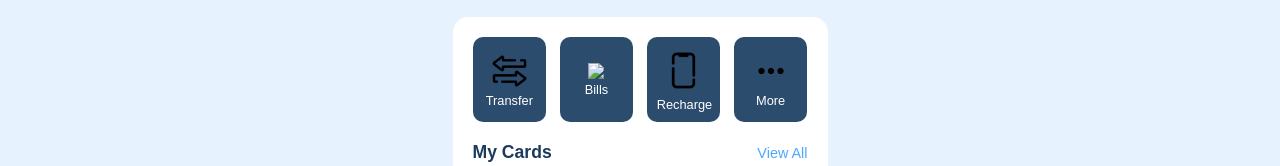
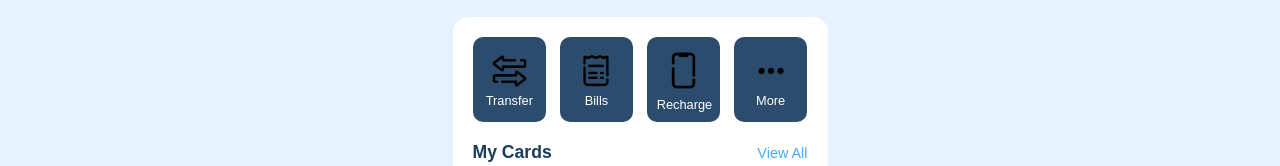
Before and after one commit to Nguyenhoangan2394/App-moblie, a plain HTML site: page Profile.html in a window 1280 px wide. Shown: the part 129-295 px from the top of the page. Drawn offline with Linux system fonts and the light colour scheme.

Commit message:
app-moblie

```diff
--- a/Profile.html
+++ b/Profile.html
@@ -192,7 +192,7 @@
             <!-- Các nút -->
             <div class="quick-actions">
                 <button class="action-btn"><img src="img/Data Transfer.png"><br>Transfer</button>
-                <button class="action-btn"><img src="imgBill.png"><br>Bills</button>
+                <button class="action-btn"><img src="img/Bill.png"><br>Bills</button>
                 <button class="action-btn"><img src="img/iPhone 14.png"><br>Recharge</button>
                 <button class="action-btn"><img src="img/More.png"><br>More</button>
             </div>
```
